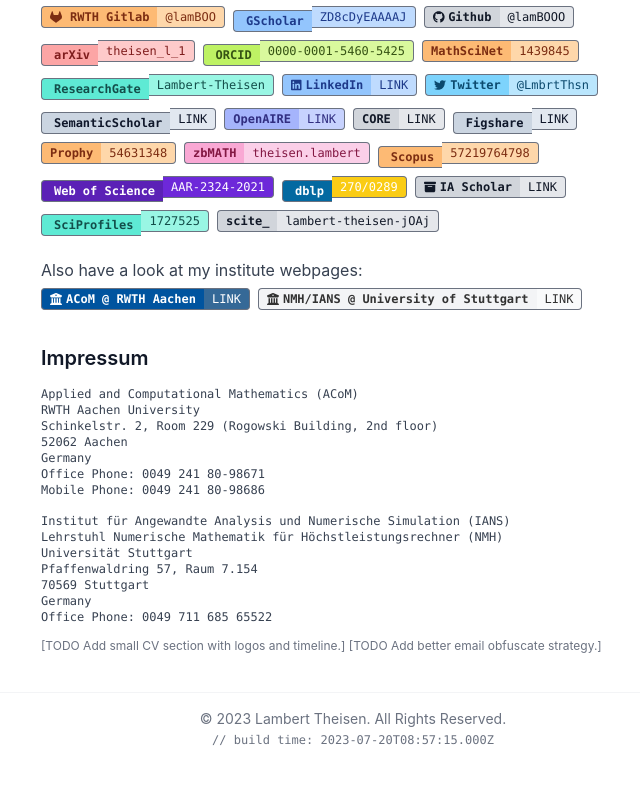
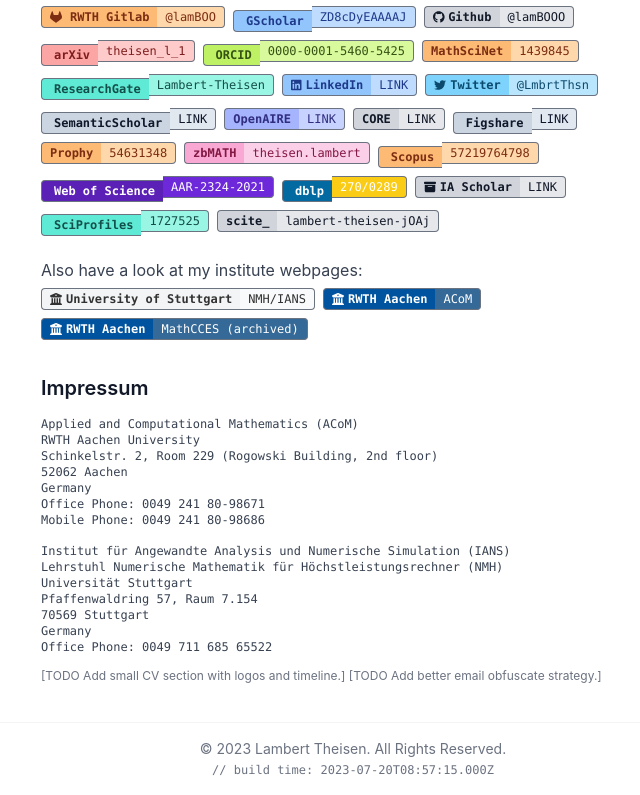
Before and after one commit to lamBOOO/thsn.dev, a Next.js app: page / in a window 1280 px wide. Shown: the part 9579-10374 px from the top of the page, without its empty margins (287-927 px from the left). Before the commit the page ends 10344 px from the top, so only its background shows below. Built offline with nearby package versions, Linux system fonts and the light colour scheme.

Commit message:
Fix broken ACOM link and add archived version

```diff
--- a/app/home-page.tsx
+++ b/app/home-page.tsx
@@ -1073,22 +1073,31 @@ export default function Home({ allPostsData }: any) {
     </p>
     <div className='flex flex-wrap gap-2 leading-3'>
       <Badge
-        link="https://www.acom.rwth-aachen.de/5people/theisen/start"
+        link="https://www.ians.uni-stuttgart.de/institute/team/Theisen/"
         icon={<FontAwesomeIcon icon={faBuildingColumns} />}
-        left="ACoM @ RWTH Aachen"
-        right="LINK"
+        left="University of Stuttgart"
+        right="NMH/IANS"
+        lc="bg-gray-100"
+        rc="bg-gray-50"
+        textcolor="text-[#323232]"
+      />
+      <Badge
+        link="https://www.acom.rwth-aachen.de/the-lab/team-people/name:lambert_theisen"
+        icon={<FontAwesomeIcon icon={faBuildingColumns} />}
+        left="RWTH Aachen"
+        right="ACoM"
         lc="bg-[#00549f]"
         rc="bg-[#356997]"
         textcolor="text-white"
       />
       <Badge
-        link="https://www.ians.uni-stuttgart.de/institute/team/Theisen/"
+        link="https://web.archive.org/web/20230205103143/https://www.acom.rwth-aachen.de/5people/theisen/start"
         icon={<FontAwesomeIcon icon={faBuildingColumns} />}
-        left="NMH/IANS @ University of Stuttgart"
-        right="LINK"
-        lc="bg-gray-100"
-        rc="bg-gray-50"
-        textcolor="text-[#323232]"
+        left="RWTH Aachen"
+        right="MathCCES (archived)"
+        lc="bg-[#00549f]"
+        rc="bg-[#356997]"
+        textcolor="text-white"
       />
     </div>
     <h3>
```
